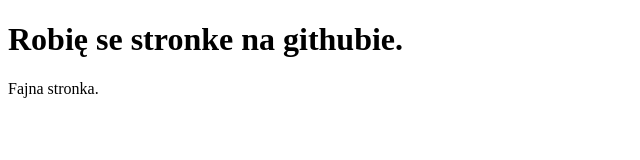
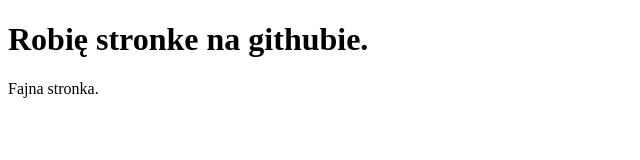
Before and after one commit to emilblef/nauka-gita2, a plain HTML site: page index.html in a window 1280 px wide. Shown: the whole page, without its empty margins (0-640 px from the left). Drawn offline with Linux system fonts and the light colour scheme.

Commit message:
Update index.html

```diff
--- a/index.html
+++ b/index.html
@@ -5,7 +5,7 @@
 		<title>Stronka</title>
 	</head>
 	<body>
-		<h1>Robię se stronke na githubie.</h1>
+		<h1>Robię stronke na githubie.</h1>
 		<p>Fajna stronka.</p>
 	</body>
 </html>
```
